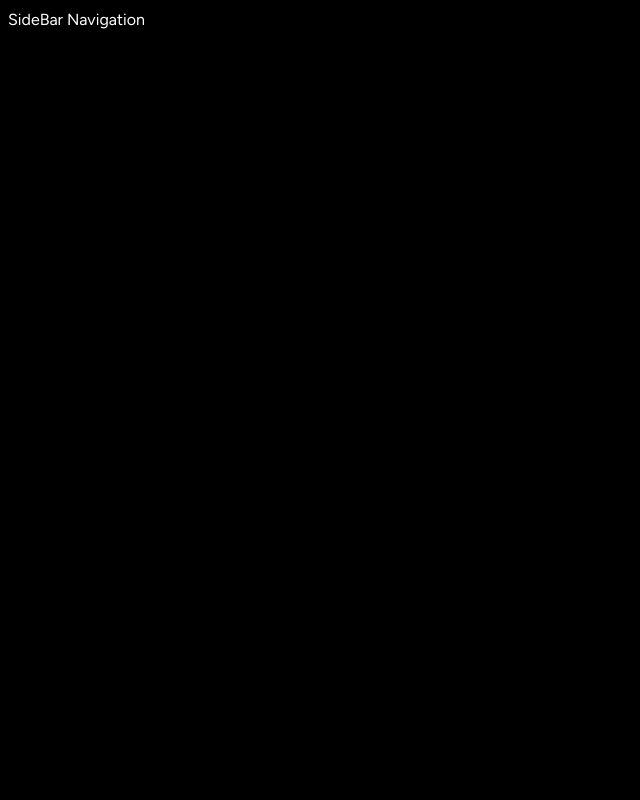
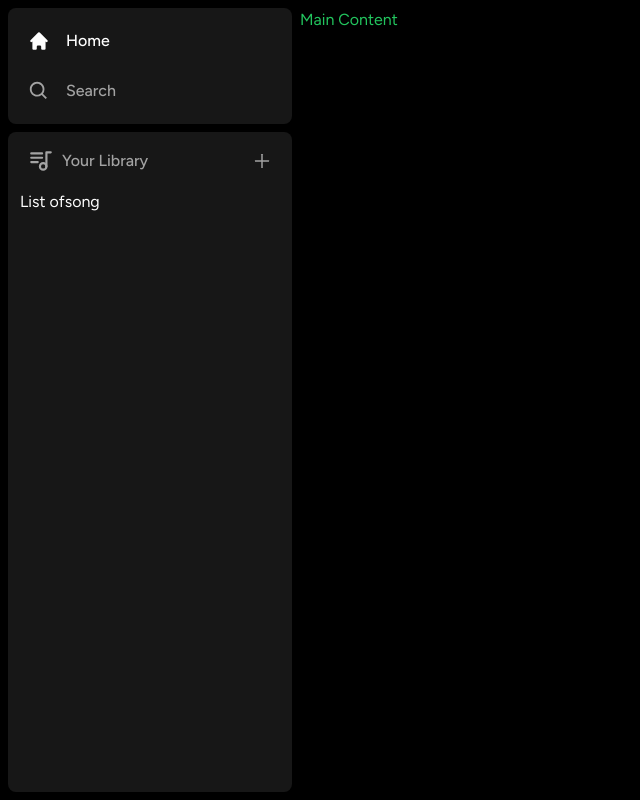
Before and after one commit to Sienna98/spotify-music, a Next.js app: page / in a window 1280 px wide. Shown: the whole page, without its empty margins (0-640 px from the left). Built offline with nearby package versions, Linux system fonts and the light colour scheme.

Commit message:
sideBar, Library 컴포넌트 추가

```diff
--- a/components/Box.tsx
+++ b/components/Box.tsx
@@ -6,7 +6,13 @@
   className?: string;
 }
 const Box: React.FC<BoxProps> = ({ children, className }) => {
-  return <div className={twMerge("")}>{children}</div>;
+  return (
+    <div
+      className={twMerge(`bg-neutral-900 rounded-lg h-fit w-full`, className)}
+    >
+      {children}
+    </div>
+  );
 };
 
 export default Box;
--- /dev/null
+++ b/components/Library.tsx
@@ -0,0 +1,26 @@
+import { AiOutlinePlus } from "react-icons/ai";
+import { TbPlaylist } from "react-icons/tb";
+
+const Library = () => {
+  const onClink = () => {
+    // update later
+  };
+  return (
+    <div className="flex flex-col">
+      <div className="flex items-center justify-between px-5 pt-4">
+        <div className="inline-flex items-center gap-x-2">
+          <TbPlaylist className="text-neutral-400" size={26} />
+          <p className="text-neutral-400 font-medium text-md">Your Library</p>
+        </div>
+        <AiOutlinePlus
+          className="text-neutral-400 cursor-pointer hover:text-white transition"
+          size={20}
+          onCanPlay={onClink}
+        />
+      </div>
+      <div className="flex flex-col gap-y-2 mt-4 px-3">List ofsong</div>
+    </div>
+  );
+};
+
+export default Library;
--- a/components/SideBar.tsx
+++ b/components/SideBar.tsx
@@ -5,6 +5,8 @@
 import { BiSearch } from "react-icons/bi";
 import { HiHome } from "react-icons/hi";
 import Box from "./Box";
+import SideBarItem from "./SideBarItem";
+import Library from "./Library";
 
 interface SideBarProps {
   children: ReactNode;
@@ -16,7 +18,7 @@
       {
         icon: HiHome,
         label: "Home",
-        active: pathname! == "/search",
+        active: pathname !== "/search",
         href: "/",
       },
       {
@@ -30,9 +32,19 @@
   );
   return (
     <div className="flex h-full">
-      <div className="hidden md:flex felx-col gap-y-2 bg-black h-full w-[300px] p-2">
-        <Box>SideBar Navigation</Box>
+      <div className="hidden md:flex flex-col gap-y-2 bg-black h-full w-[300px] p-2">
+        <Box>
+          <div className="flex flex-col gap-y-4 px-5 py-4">
+            {routes.map((item) => (
+              <SideBarItem key={item.label} {...item} />
+            ))}
+          </div>
+        </Box>
+        <Box className="overflow-y-auto h-full">
+          <Library />
+        </Box>
       </div>
+      <main className="h-full flex-1 overflow-y-auto py-2">{children}</main>
     </div>
   );
 };
--- /dev/null
+++ b/components/SideBarItem.tsx
@@ -0,0 +1,26 @@
+import Link from "next/link";
+import { IconType } from "react-icons";
+import { twMerge } from "tailwind-merge";
+
+interface SideBarItemProps {
+  icon: IconType;
+  label: string;
+  active?: boolean;
+  href: string;
+}
+const SideBarItem = ({ icon: Icon, label, active, href }: SideBarItemProps) => {
+  return (
+    <Link
+      href={href}
+      className={twMerge(
+        `flex flex-row h-auto items-center w-full gap-x-4 text-md font-medium cursor-pointer hover:text-white transition text-neutral-400 py-1`,
+        active && "text-white"
+      )}
+    >
+      <Icon size={26} />
+      <p className="truncate w-full">{label}</p>
+    </Link>
+  );
+};
+
+export default SideBarItem;
```
